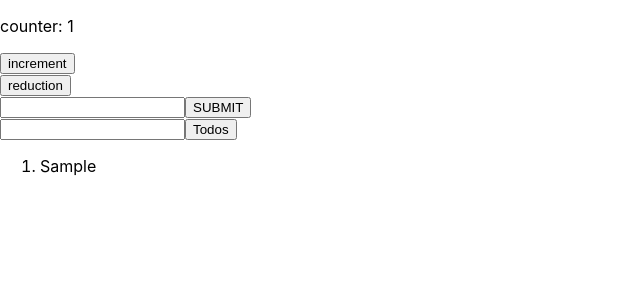
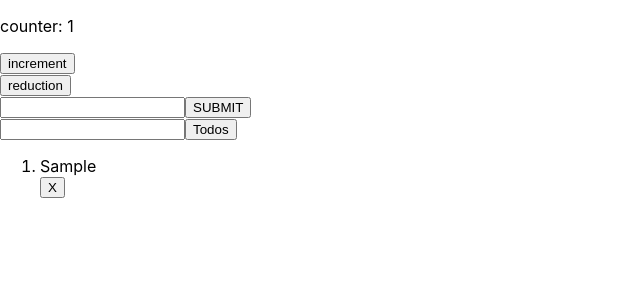
Before and after one commit to mfaishaladiyatma/exercise-react-redux, a React (Create React App) app: page / in a window 1280 px wide. Both pictures are taken after typing "Sample" into the empty fields and a click on the button "Todos". Shown: the top 300 px of the page, without its empty margins (0-640 px from the left). Built offline with nearby package versions, Linux system fonts and the light colour scheme.

Commit message:
stuck delete with splice?

```diff
--- a/src/components/Button2.js
+++ b/src/components/Button2.js
@@ -1,16 +1,15 @@
 import { useDispatch, useSelector } from "react-redux"
 import { useState } from 'react'
 import React from 'react'
-import { reductionAction, setCounterAction, setTodosAction } from "./action"
+import { reductionAction, reductionTodos, setCounterAction, setTodosAction } from "./action"
 
 function Button2(props) {
   const todos = useSelector((state) => state.todos.todo)
   const dispatch = useDispatch()
-  console.log(todos, '<<<TODOS')
+  // console.log(todos, '<<<TODOS')
 
     const [input, setInput] = useState('')
     const [inputTodos, setInputTodos] = useState('')
-    const [arrTodos, setArrTodos] = useState([])
     const clicked = (e) => {
       e.preventDefault()
       dispatch(setCounterAction(input))
@@ -19,10 +18,15 @@ function Button2(props) {
     const clickedTodos = (e) => {
       e.preventDefault()
       dispatch(setTodosAction(inputTodos))
-      setArrTodos([...arrTodos, inputTodos])
       setInputTodos("")
       console.log(todos, '<<<afterTODOS')
     }
+
+    // const clickedRemoveTodos = (e) => {
+    //   e.preventDefault()
+    //   dispatch(reductionTodos)
+    //   setInputTodos("")
+    // }
   return (
       <>
     <button onClick={() => { dispatch(reductionAction) }}>reduction</button>
@@ -38,10 +42,20 @@ function Button2(props) {
         <button onClick={ clickedTodos }>Todos</button>
     </form>
     <ol>
-      {arrTodos.map((item, index) => (
-        <li key={index}>{item}</li>
+      {todos.map((item, index) => (
+        <React.Fragment key={index}>
+        <li>
+          <div >{item}</div>
+          <button onClick={ () =>  (dispatch(reductionTodos(index))) }>X</button>
+        </li>
+        </React.Fragment>
       ))}
     </ol>
+    {/* <ol>
+      {arrTodos.forEach((data, index, array) => {
+        <li key={index}>{array}</li>
+      })}
+    </ol> */}
     </>
   )
 }
--- a/src/components/action.js
+++ b/src/components/action.js
@@ -12,7 +12,10 @@ const setTodosAction = (data) => ({
     type: 'setTodosAction',
     payload: data
 })
-
+const reductionTodos = (id) => ({
+    type: 'reductionTodos',
+    payload: id
+})
 export {
-    incrementAction, reductionAction, setCounterAction, setTodosAction
+    incrementAction, reductionAction, setCounterAction, setTodosAction, reductionTodos
 }
--- a/src/components/secondReducer.js
+++ b/src/components/secondReducer.js
@@ -5,9 +5,15 @@ const initialState = {
 export default function secondReducer(state = initialState, action){
     switch (action.type){
         case 'setTodosAction':
+            console.log(action.payload)
             return{
-                ...state,
-                todo: action.payload
+               todo: [...state.todo, action.payload ]
+            }
+        case 'reductionTodos':
+            console.log(action.payload)
+            console.log(state.todo)
+            return{
+                todo: state.todo.splice(action.payload, 2)
             }
         default:
             return state
```
